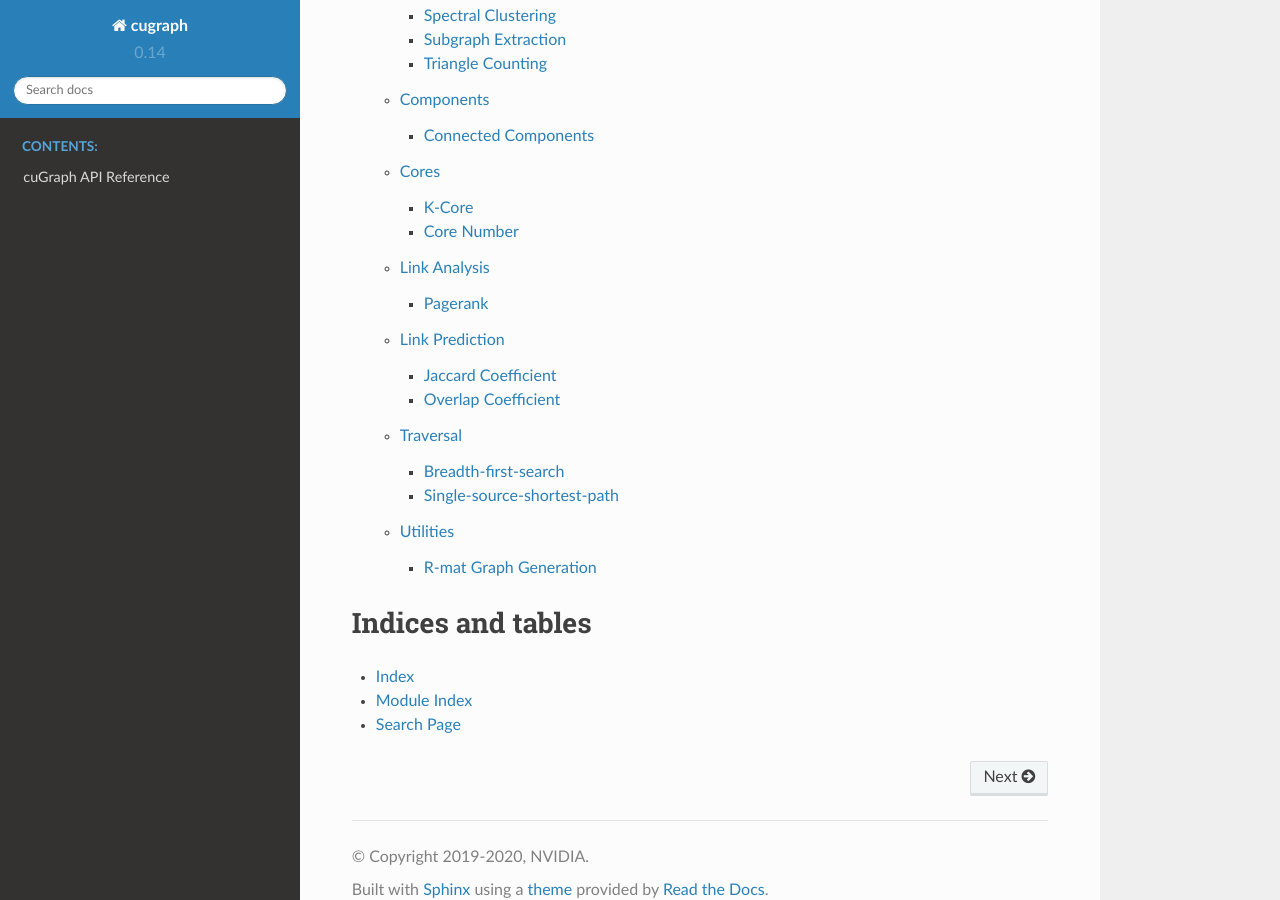
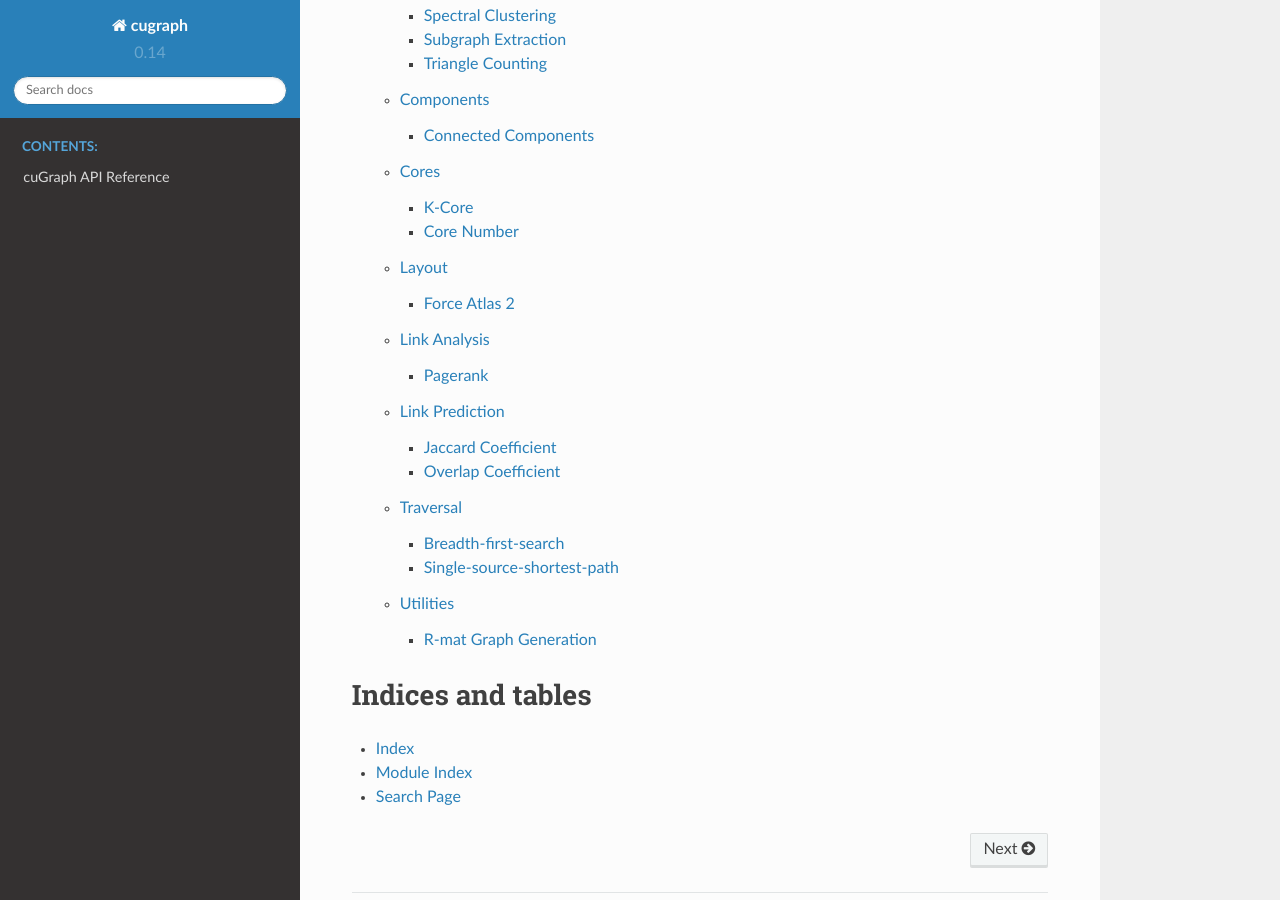
Before and after one commit to rapidsai/nx-cugraph, a Sphinx documentation site: the page built from docs/source/index.rst, in a window 1280 px wide and 900 px high, scrolled down 588 px. Built offline with Sphinx 7.4.7 and the Read the Docs theme 2.0.0, drawn with Linux system fonts in a browser that asks for light colours; pages that are not in the unit, such as notebooks, are missing from menus.

```diff
--- a/docs/source/api.rst
+++ b/docs/source/api.rst
@@ -127,6 +127,15 @@ Core Number
     :members:
     :undoc-members:
 
+Layout
+======
+
+Force Atlas 2
+-------------
+
+.. automodule:: cugraph.layout.force_atlas_2
+    :members:
+    :undoc-members:
 
 Link Analysis
 =============
```
